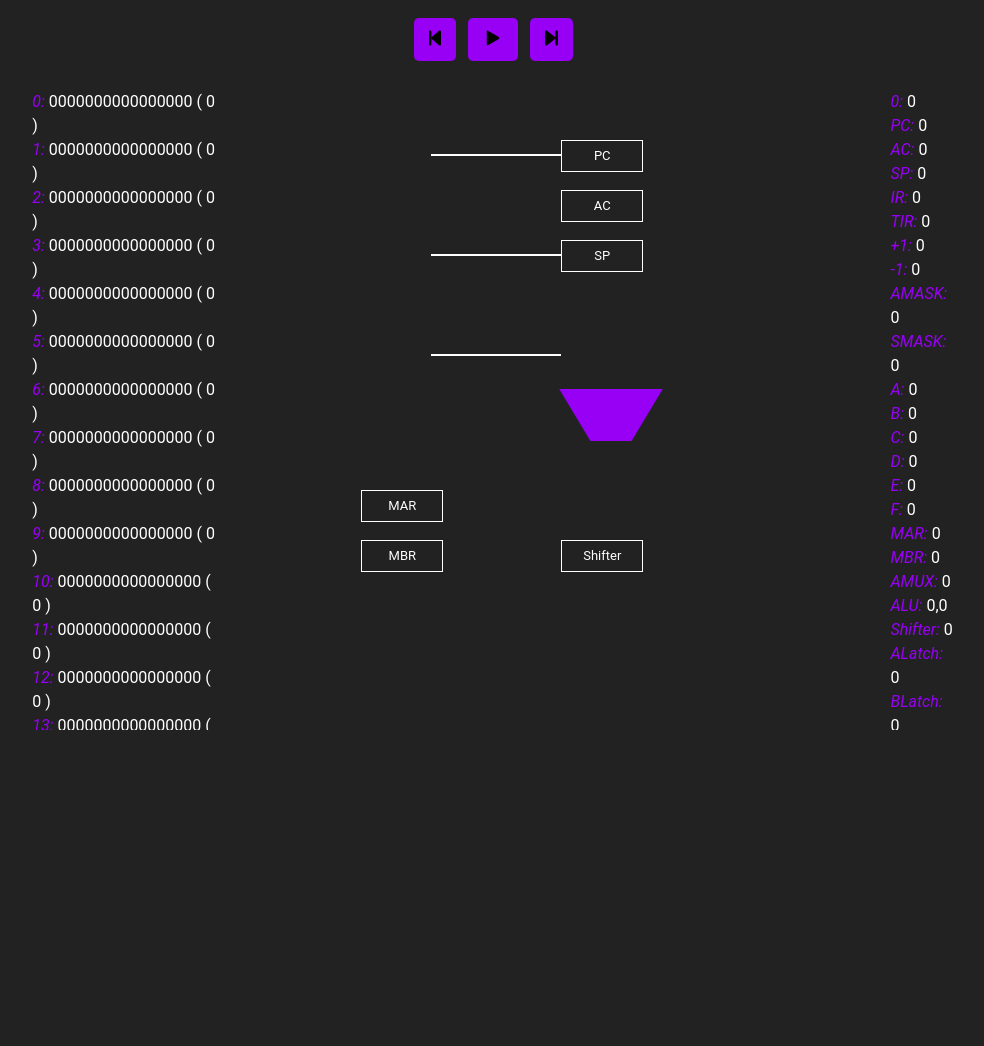
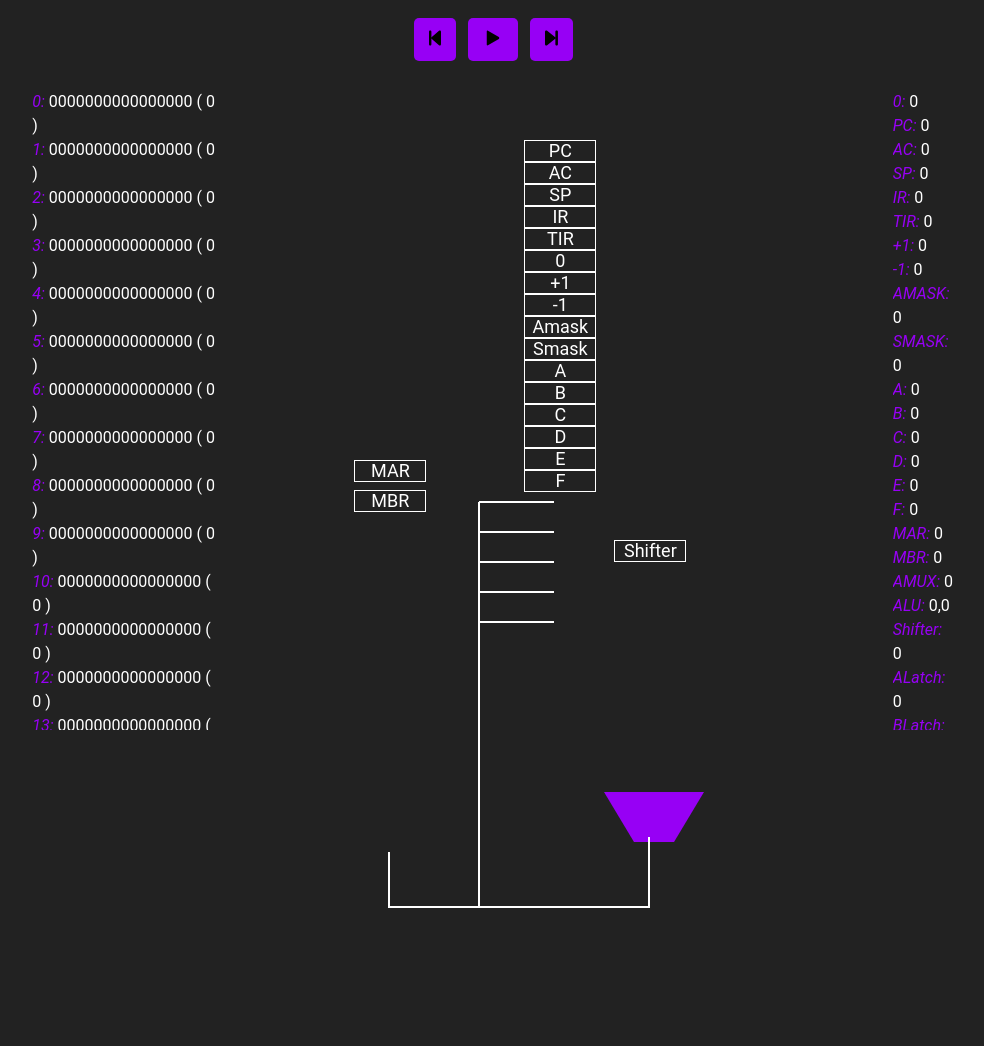
Before and after one commit to jade-mendes/trabalho-arq-242, a plain HTML site: page index.html in a window 1280 px wide. Shown: the whole page, without its empty margins (147-1131 px from the left). Before the commit the page ends 800 px from the top, so only its background shows below. Drawn offline with Linux system fonts and the light colour scheme.

Commit message:
feat: desenho dos registradores

```diff
--- a/index.html
+++ b/index.html
@@ -19,18 +19,39 @@
         <div class="container container-main">
             <div id="memory"></div>
             <div id="diagram">
-                <div class="register" id="PC">PC</div>
-                <div class="register" id="AC">AC</div>
-                <div class="register" id="SP">SP</div>
+                <div class="register" id="the-registers">PC</div>
+                <div class="register" id="the-registers">AC</div>
+                <div class="register" id="the-registers">SP</div>
+                <div class="register" id="the-registers">IR</div>
+                <div class="register" id="the-registers">TIR</div>
+                <div class="register" id="the-registers">0</div>
+                <div class="register" id="the-registers">+1</div>
+                <div class="register" id="the-registers">-1</div>
+                <div class="register" id="the-registers">Amask</div>
+                <div class="register" id="the-registers">Smask</div>
+                <div class="register" id="the-registers">A</div>
+                <div class="register" id="the-registers">B</div>
+                <div class="register" id="the-registers">C</div>
+                <div class="register" id="the-registers">D</div>
+                <div class="register" id="the-registers">E</div>
+                <div class="register" id="the-registers">F</div>
                 <div class="register" id="MAR">MAR</div>
                 <div class="register" id="MBR">MBR</div>
                 <div class="register" id="shifter">Shifter</div>
 
-                <svg id="buses" width="800" height="600">
-                <polygon id="alu" points="300,300 400,300 370,350 330,350" fill="#9700F5" stroke="#9700F5" stroke-width="2" />
-                  <line id="cbus-branch1" x1="170" y1="65" x2="300" y2="65" stroke="white" stroke-width="2" />
-                  <line id="cbus-branch2" x1="170" y1="165" x2="300" y2="165" stroke="white" stroke-width="2" />
-                  <line id="cbus-branch3" x1="170" y1="265" x2="300" y2="265" stroke="white" stroke-width="2" />
+                <svg width="800" height="600">
+                    <polygon id="alu" points="350,350 450,350 420,400 380,400" fill="#9700F5"/>
+                    <g id="c-bus">
+                        <path id= "bus" d="m 225 60 l 0 405 l 170 0 l 0 -70"></path>
+                        <path id= "bus" d="m 225 60 l 75 0"></path>
+                        <path id= "bus" d="m 225 90 l 75 0"></path>
+                        <path id= "bus" d="m 225 120 l 75 0"></path>
+                        <path id= "bus" d="m 225 150 l 75 0"></path>
+                        <path id= "bus" d="m 225 180 l 75 0"></path>
+                        <path id= "bus" d="m 225 465 l -90 0 l 0 -55"></path>
+                    </g>
+
+
                 </svg>
               </div>
             <div id="registers"></div>
--- a/styles.css
+++ b/styles.css
@@ -79,55 +79,53 @@ span em {
 
 #diagram {
   position: relative;
-  width: 650px;
-  height: 450px;
+  width: 600px;
+  height: 400px;
   margin: 2%;
-  font-size: small;
+  font-size: 18px;
+  --abus-color: #ff80bf;
+  --bbus-color:#ffff80;
+  --cbus-color: #8aff80;
+
 }
 
-.register,
-.component {
+.register {
   position: absolute;
-  width: 80px;
-  height: 30px;
+  width: 70px;
+  height: 20px;
   border: 1px solid var(--primary-text-color);
   text-align: center;
-  line-height: 30px;
+  line-height: 20px;
+  vertical-align: baseline;
 }
 
-#PC {
+#the-registers{
+  position: relative;
   top: 50px;
-  left: 300px;
-}
-
-#AC {
-  top: 100px;
-  left: 300px;
-}
-
-#SP {
-  top: 150px;
-  left: 300px;
+  left: 270px;
 }
 
 #MAR {
-  top: 400px;
+  top: 370px;
   left: 100px;
 }
 
 #MBR {
-  top: 450px;
+  top: 400px;
   left: 100px;
 }
 
 #shifter {
   top: 450px;
-  left: 300px;
+  left: 360px;
 }
 
-#buses {
+#bus {
   position: absolute;
   top: 0;
   left: 0;
   z-index: -1;
+  fill: none;
+  stroke: var(--primary-text-color);
+  stroke-width: 2;
 }
```
